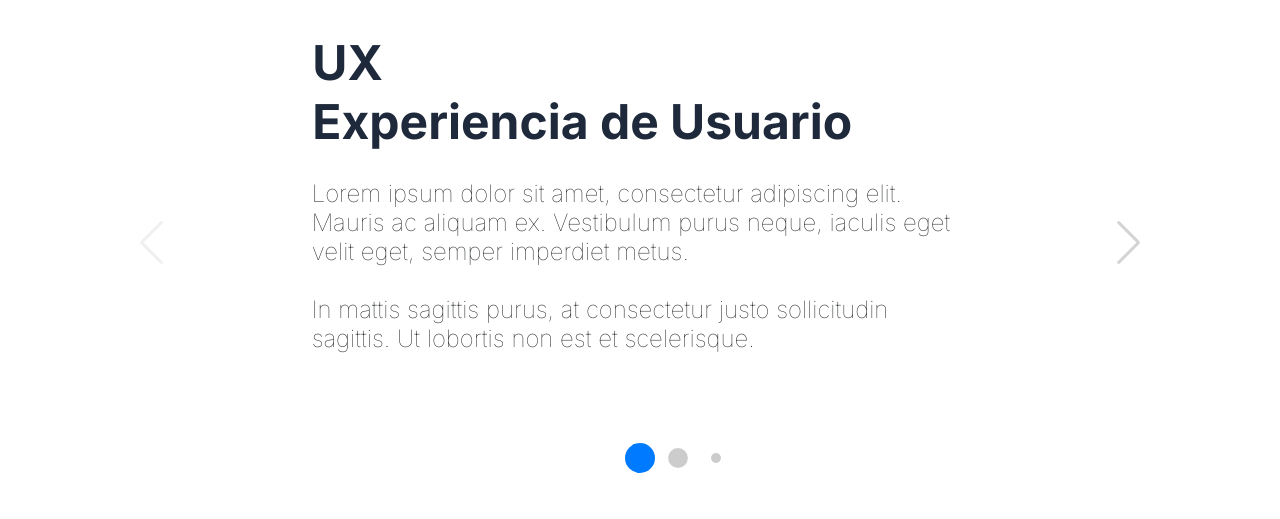
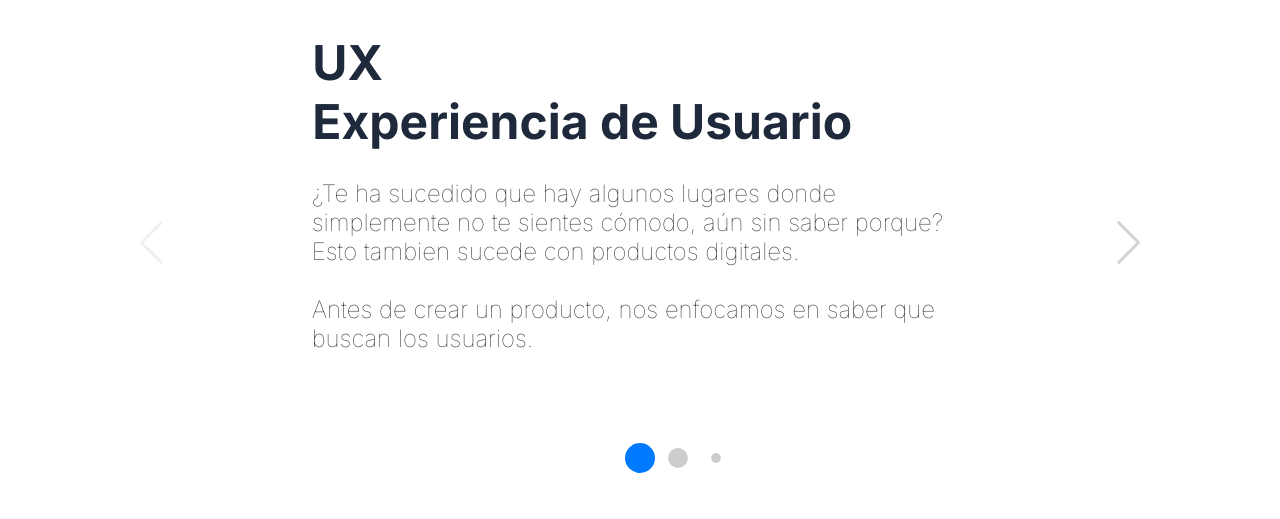
Before and after one commit to Isilrac/Isilrac.github.io, a plain HTML site: page index.html in a window 1280 px wide. Shown: the part 2679-3198 px from the top of the page. Drawn offline with nearby package versions, Linux system fonts and the light colour scheme; no server answers.

Commit message:
17:07
Started content

```diff
--- a/css/style.css
+++ b/css/style.css
@@ -592,6 +592,7 @@ h1 span{
   font-weight: 200;
   font-size: 1em;
   cursor: pointer;
+  opacity: 0;
 }
 
 .goToStart{
--- a/index.html
+++ b/index.html
@@ -78,7 +78,7 @@
 
 	                        <div class="card-content">
 
-	                            <p class="description">Lorem ipsum dolor sit amet, consectetur adipiscing elit. Mauris ac aliquam ex. Vestibulum purus neque, iaculis eget velit eget, semper imperdiet metus. <br><br>In mattis sagittis purus, at consectetur justo sollicitudin sagittis. Ut lobortis non est et scelerisque.</p>
+	                            <p class="description">¿Te ha sucedido que hay algunos lugares donde simplemente no te sientes cómodo, aún sin saber porque? Esto tambien sucede con productos digitales.<br><br>Antes de crear un producto, nos enfocamos en saber que buscan los usuarios.</p>
 
 	                        </div>
 	                    </div>
@@ -90,7 +90,7 @@
 
 	                        <div class="card-content">
 
-	                            <p class="description">Lorem ipsum dolor sit amet, consectetur adipiscing elit. Mauris ac aliquam ex. Vestibulum purus neque, iaculis eget velit eget, semper imperdiet metus. <br><br>In mattis sagittis purus, at consectetur justo sollicitudin sagittis. Ut lobortis non est et scelerisque.</p>
+	                            <p class="description">Todos en algún momento hemos vivido una experiencia decepcionante, que nos ha hecho buscar alternativas en otras marcas. ¿Cierto?<br><br>Nos encargamos de desarrollar una increible experiencia en tu negocio, para que tus clientes te sigan recomendando.</p>
 
 	                        </div>
 	                    </div>
@@ -102,7 +102,7 @@
 
 	                        <div class="card-content">
 
-	                            <p class="description">Lorem ipsum dolor sit amet, consectetur adipiscing elit. Mauris ac aliquam ex. Vestibulum purus neque, iaculis eget velit eget, semper imperdiet metus. <br><br>In mattis sagittis purus, at consectetur justo sollicitudin sagittis. Ut lobortis non est et scelerisque.</p>
+	                            <p class="description">Nos enfocamos en entender a tus usuarios y sus necesidades, para desarrollar interacciones especificamente para ellos.<br><br>Sabemos que cada interacción debe de ser única, sin importar si tu producto es digital o fisico.</p>
 
 	                        </div>
 	                    </div>
@@ -114,7 +114,7 @@
 
 	                        <div class="card-content">
 
-	                            <p class="description">Lorem ipsum dolor sit amet, consectetur adipiscing elit. Mauris ac aliquam ex. Vestibulum purus neque, iaculis eget velit eget, semper imperdiet metus. <br><br>In mattis sagittis purus, at consectetur justo sollicitudin sagittis. Ut lobortis non est et scelerisque.</p>
+	                            <p class="description">¿Te ha sucedido que quieres ir a una página en especifico, pero no sabes como llegar ahí?<br><br>Con esta disciplina, nos enfocamos en la organización de los productos digitales para que tus usuarios nunca vuelvan a perderse.</p>
 
 	                        </div>
 	                    </div>
@@ -126,7 +126,7 @@
 
 	                        <div class="card-content">
 
-	                            <p class="description">Lorem ipsum dolor sit amet, consectetur adipiscing elit. Mauris ac aliquam ex. Vestibulum purus neque, iaculis eget velit eget, semper imperdiet metus. <br><br>In mattis sagittis purus, at consectetur justo sollicitudin sagittis. Ut lobortis non est et scelerisque.</p>
+	                            <p class="description">Sabemos que a veces es díficil esperar, y quieres correr antes de caminar. Pero creemos que tu producto es increíble, y queremos mostrarlo lo mas rápido posible.<br><br>Permitenos ayudarte a definir que es lo mínimo de tu producto que puedes lanzar antes de seguir mejorandolo.</p>
 
 	                        </div>
 	                    </div>
@@ -138,7 +138,7 @@
 
 	                        <div class="card-content">
 
-	                            <p class="description">Lorem ipsum dolor sit amet, consectetur adipiscing elit. Mauris ac aliquam ex. Vestibulum purus neque, iaculis eget velit eget, semper imperdiet metus. <br><br>In mattis sagittis purus, at consectetur justo sollicitudin sagittis. Ut lobortis non est et scelerisque.</p>
+	                            <p class="description">Tienes un producto genial, una imagen increíble, pero ¿ entonces por qué a veces no obtenemos la respuesta que buscamos?<br><br>Dejanos a nosotros el introducir tu marca en la mente de las personas correctas, para que conozcan todo lo increíble que tienes para ofrecer.</p>
 
 	                        </div>
 	                    </div>
@@ -150,7 +150,7 @@
 
 	                        <div class="card-content">
 
-	                            <p class="description">Lorem ipsum dolor sit amet, consectetur adipiscing elit. Mauris ac aliquam ex. Vestibulum purus neque, iaculis eget velit eget, semper imperdiet metus. <br><br>In mattis sagittis purus, at consectetur justo sollicitudin sagittis. Ut lobortis non est et scelerisque.</p>
+	                            <p class="description">Probablemente piensas, ¿como se que producto desarrollar? ¿Como se debe de ver? ¿Como voy a generar ingresos? ¿Y el marketing?<br><br>A veces es confuso saber donde comenzar, permitenos guiarte a traves de todo lo necesario para consolidar tu idea.</p>
 
 	                        </div>
 	                    </div>
@@ -162,7 +162,7 @@
 
 	                        <div class="card-content">
 
-	                            <p class="description">Lorem ipsum dolor sit amet, consectetur adipiscing elit. Mauris ac aliquam ex. Vestibulum purus neque, iaculis eget velit eget, semper imperdiet metus. <br><br>In mattis sagittis purus, at consectetur justo sollicitudin sagittis. Ut lobortis non est et scelerisque.</p>
+	                            <p class="description">Ya sabemos que es lo que buscan tus usuarios, ¿cual es el siguiente paso?<br><br>Queremos que la gente sienta mariposas en el estomago al abrir por primera vez tu producto, y nos encargamos del diseño para lograr eso.</p>
 
 	                        </div>
 	                    </div>
@@ -174,7 +174,7 @@
 
 	                        <div class="card-content">
 
-	                            <p class="description">Lorem ipsum dolor sit amet, consectetur adipiscing elit. Mauris ac aliquam ex. Vestibulum purus neque, iaculis eget velit eget, semper imperdiet metus. <br><br>In mattis sagittis purus, at consectetur justo sollicitudin sagittis. Ut lobortis non est et scelerisque.</p>
+	                            <p class="description">¿Logotipo? ¿Contenido? ¿Qué colores o imagenes usar? ¡Te tenemos cubierto!<br><br>A veces es dificíl contar con las herramientas para transmitir lo que queremos, y sabemos que la comunicación visual es muy importante. </p>
 
 	                        </div>
 	                    </div>
@@ -186,7 +186,7 @@
 
 	                        <div class="card-content">
 
-	                            <p class="description">Lorem ipsum dolor sit amet, consectetur adipiscing elit. Mauris ac aliquam ex. Vestibulum purus neque, iaculis eget velit eget, semper imperdiet metus. <br><br>In mattis sagittis purus, at consectetur justo sollicitudin sagittis. Ut lobortis non est et scelerisque.</p>
+	                            <p class="description">Sabemos que no es lo mismo venderle a un niño que a un adulto, imagina la diferencia entre tus clientes.<br><br>Nos enfocamos en el lenguaje y personalidad de tu marca para comunicarnos de la forma correcta y mas productiva. Hazlos sentir lo especiales que son.</p>
 
 	                        </div>
 	                    </div>
@@ -198,7 +198,7 @@
 
 	                        <div class="card-content">
 
-	                            <p class="description">Lorem ipsum dolor sit amet, consectetur adipiscing elit. Mauris ac aliquam ex. Vestibulum purus neque, iaculis eget velit eget, semper imperdiet metus. <br><br>In mattis sagittis purus, at consectetur justo sollicitudin sagittis. Ut lobortis non est et scelerisque.</p>
+	                            <p class="description">A veces puede llegar a ser dificil responderle a todos tus clientes. ¿Instagram? ¿Facebook? ¿Whatsapp? ¿Twitter?<br><br>Manejamos y automatizamos tus redes sociales para que llegues a mas personas con menos trabajo, no siempre todas son necesarias.</p>
 
 	                        </div>
 	                    </div>
@@ -210,7 +210,8 @@
 
 	                        <div class="card-content">
 
-	                            <p class="description">Lorem ipsum dolor sit amet, consectetur adipiscing elit. Mauris ac aliquam ex. Vestibulum purus neque, iaculis eget velit eget, semper imperdiet metus. <br><br>In mattis sagittis purus, at consectetur justo sollicitudin sagittis. Ut lobortis non est et scelerisque.</p>
+	                            <p class="description">Nuestras acciones hablan mas que nuestras palabras, pero ¿es esto cierto siempre?
+	                            	<br><br>La comunicación visual no solo se basa en el diseño. Ya sea fisica o digitalmente, el saber que comunicar y como, puede tener un impacto inimaginable en tu negocio.</p>
 
 	                        </div>
 	                    </div>
@@ -222,7 +223,7 @@
 
 	                        <div class="card-content">
 
-	                            <p class="description">Lorem ipsum dolor sit amet, consectetur adipiscing elit. Mauris ac aliquam ex. Vestibulum purus neque, iaculis eget velit eget, semper imperdiet metus. <br><br>In mattis sagittis purus, at consectetur justo sollicitudin sagittis. Ut lobortis non est et scelerisque.</p>
+	                            <p class="description">Del amor nace la vista.<br><br>Muchos de los equipos tecnologicos nuevos, proyectos de bienes raices, vehículos, entre otros, siguen en producción cuando ya estan en pre-venta. Podemos mostrar al mundo como se vera tu producto, incluso antes de que lo tengas.</p>
 
 	                        </div>
 	                    </div>
```
